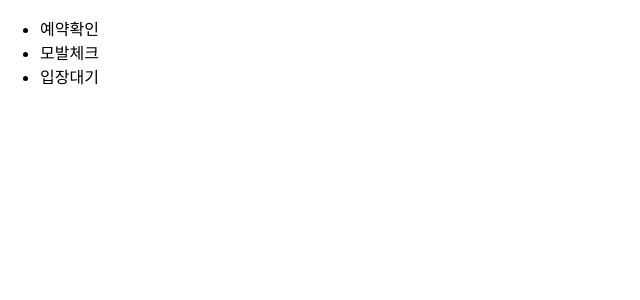
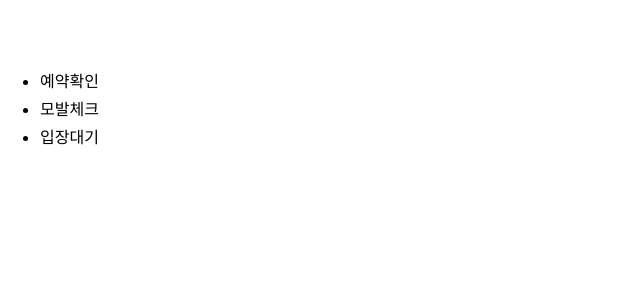
Before and after one commit to DaeHyunHwang/newTorsoProject, a React (Create React App) app: page / in a window 1280 px wide. Shown: the top 300 px of the page, without its empty margins (0-640 px from the left). Built offline with nearby package versions, Linux system fonts and the light colour scheme.

Commit message:
Update App.css

```diff
--- a/src/App.css
+++ b/src/App.css
@@ -32,75 +32,38 @@
   color: #61dafb;
 }
 
-.mainDiv {
-    pointer-events: none;
-    position: fixed;
-    left: 0px;
-    top: 0px;
-    width: 100%;
-    height: 100%;
+.tab_typeL {
+  margin:15px -20px 0;
 }
 
-.mainDiv .le-dv, .mainDiv .ri-dv {
-    position: fixed;
-    width: 1px;
-    top: 0px;
-    height: 100%;
-    background: rgb(248, 248, 248);
+.tab_typeL .tabList{
+  position: fixed;
+  top: 50px;
+  left: 0;
+  width: 100%;
+  margin-bottom:0;
+  background-color: #fff;
+  z-index:9;
 }
 
-.mainDiv::before {
-    display: block;
-    position: absolute;
-    content: "";
-    background-position: center top;
-    background-size: 20rem 10rem;
-    width: 100%;
-    height: 100%;
-    opacity: 0.7;
+.tab_typeL .tabList li{
+  border-top: 2px solid #fff;
+  border-bottom: 2px solid #fff;
 }
 
-.mainContent {
-    padding: 1.2rem 1.5rem;
-    display: grid;
-    grid-template-columns: repeat(12, 1fr);
-    gap: 2.5rem;
-    min-height: 100%;
+.tab_typeL .tabList li .on{
+  border-top: 2px solid #507aff;
+  color: #026bee;
+  font-weight: 500;
 }
 
-.menuList{
-  position: fixed;
-  top: 1.2rem;
-  left: 50%;
-  transform: translate(-50%, 0px);
-  display: flex;
-  -webkit-box-align: center;
-  align-items: center;
-  font-size: 1.5rem;
-  color: rgb(189, 189, 189);
-  font-weight: 700;
-  user-select: none;
+.tab_typeL .tabList button{
+  height:36px;
 }
 
-.menuList > div {
-  display: flex;
-  -webkit-box-align: center;
-  align-items: center;
-  margin-right: 3vw;
-}
-
-.menuList > div .active{
-  color: rgb(34, 34, 34);
-}
-
-.menuList .step {
-  display: flex;
-  -webkit-box-align: center;
-  align-items: center;
-  -webkit-box-pack: center;
-  justify-content: center;
-  border-radius: 100%;
-  margin-right: 2rem;
+.tab_typeL .tabCont{
+  padding:20px 20px 0;
+  outline: none;
 }
 
 @keyframes App-logo-spin {
```
